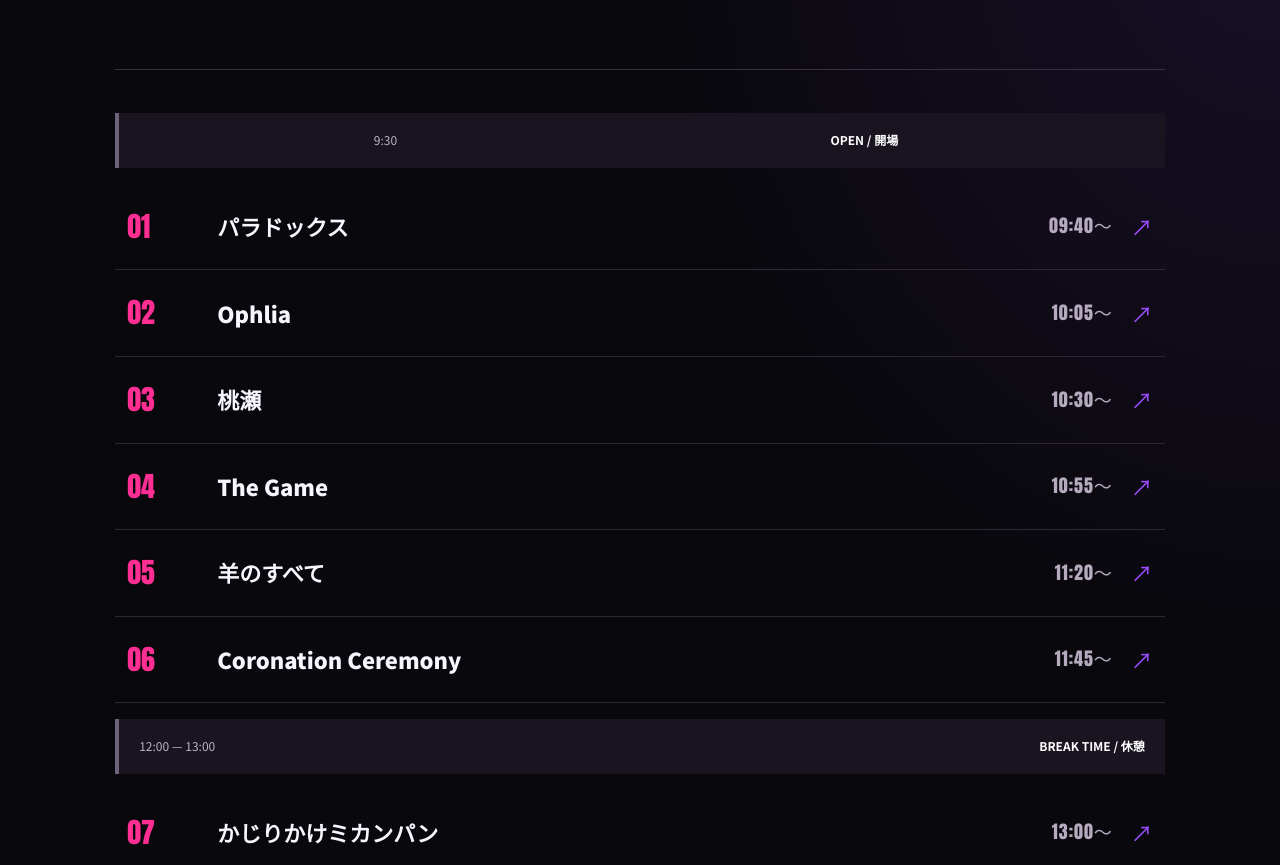
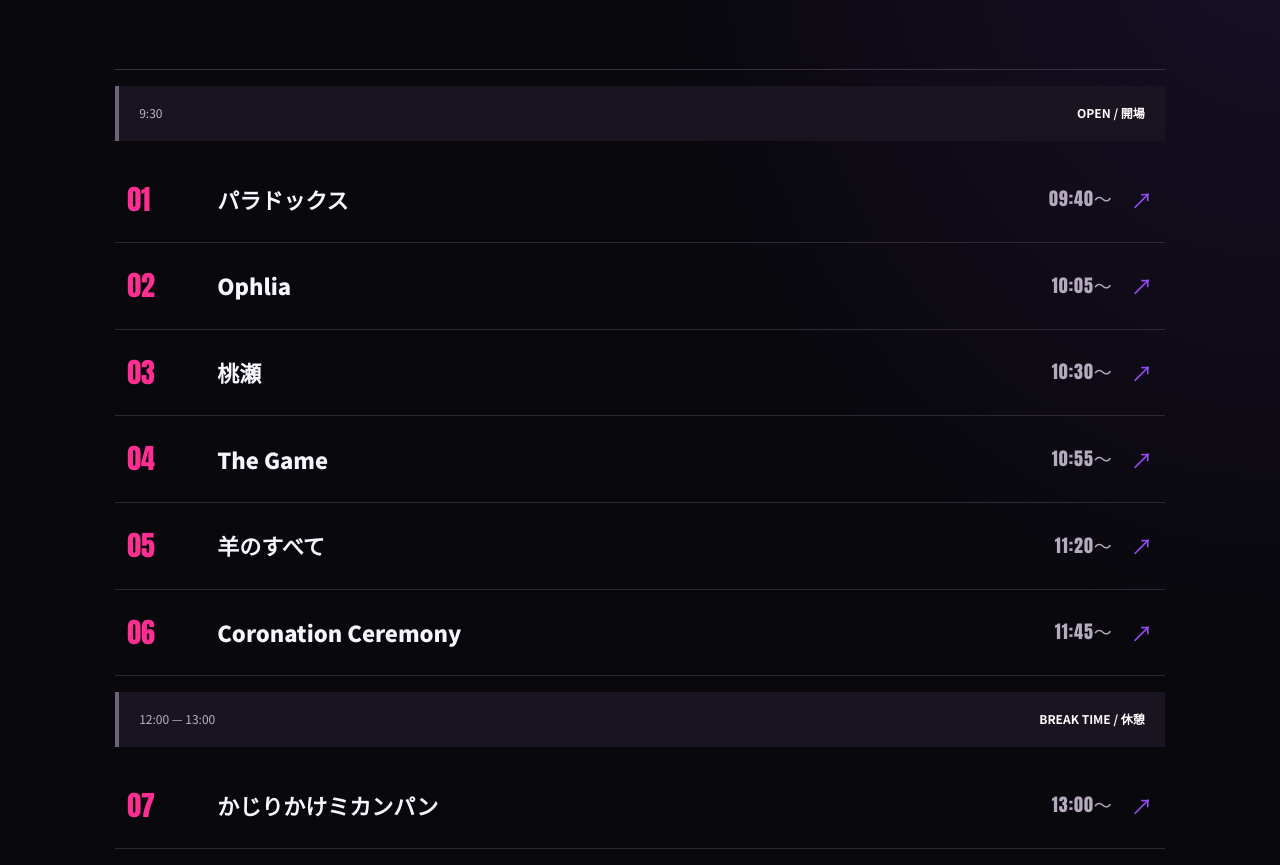
Before and after one commit to sonac3/denpsailive2026, a plain HTML site: page index.html in a window 1280 px wide. Shown: the part 1780-2645 px from the top of the page. Drawn offline with Linux system fonts and the light colour scheme.

Commit message:
Update index.html

```diff
--- a/index.html
+++ b/index.html
@@ -83,10 +83,10 @@
     </div>
 
     　<div class="lineup-list">
-      　<div class="special-item">
-  　　　<span>9:30</span>
-  　　　<strong>OPEN / 開場</strong>
-　　　　</div>
+      <div class="special-item opening-item">
+        <span>9:30</span>
+        <strong>OPEN / 開場</strong>
+      </div>
 
       <a href="#band1" class="lineup-item">
         <span class="lineup-number">01</span>
```
